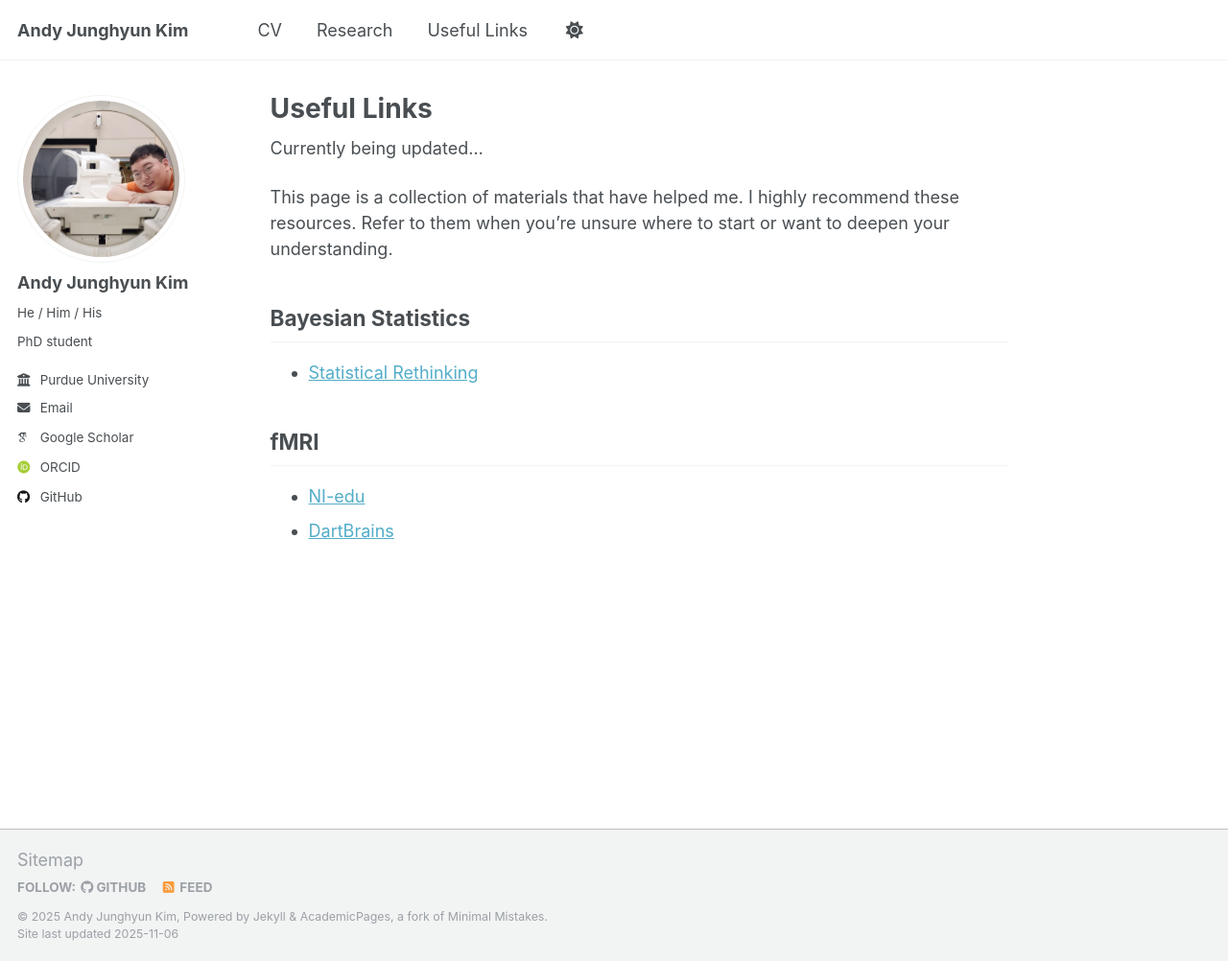
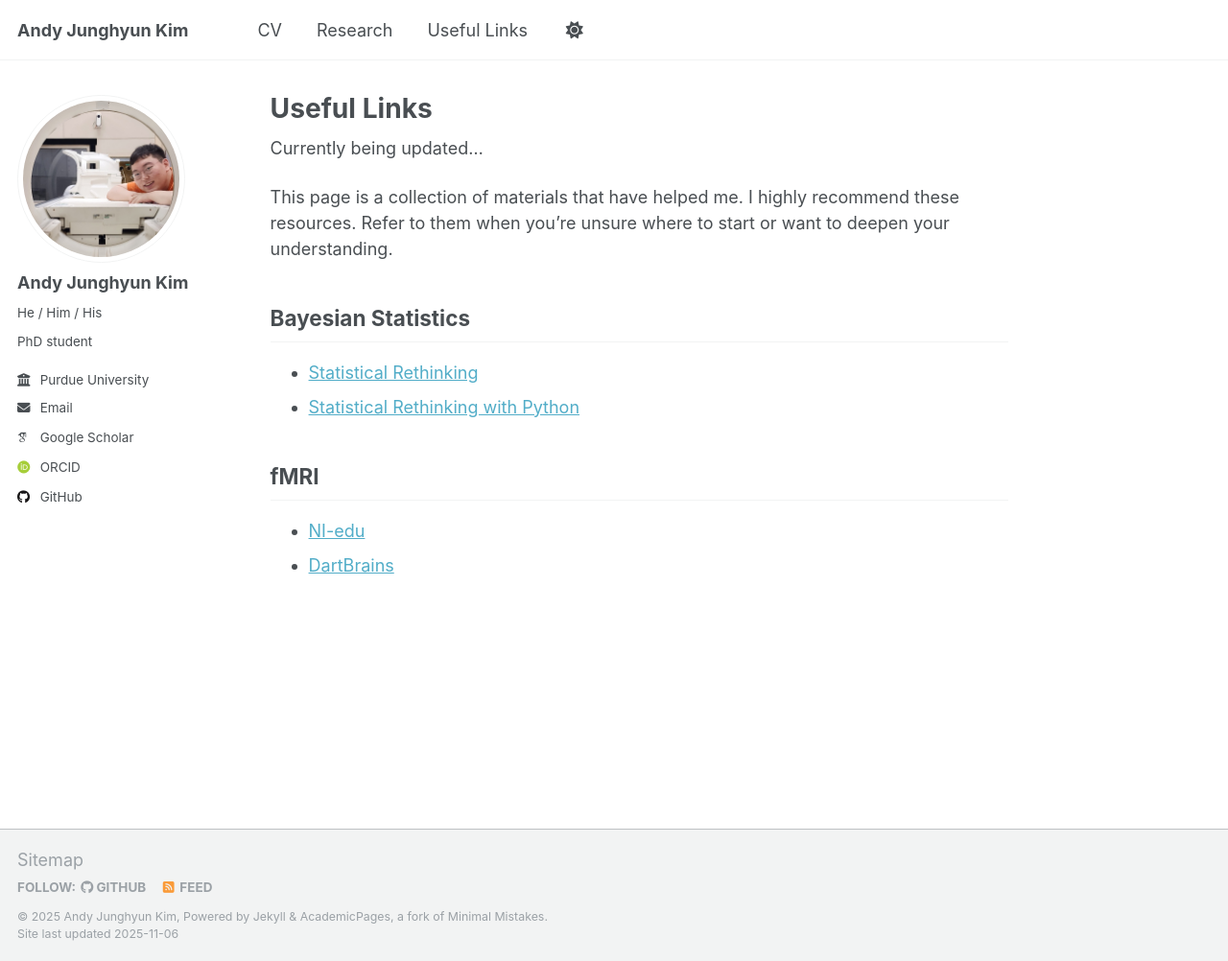
Before and after one commit to AndyJHKim/andyjhkim.github.io, a Jekyll site: the page built from _pages/useful-links.md, in a window 1280 px wide and 1002 px high. Shown: the whole window at 96% size. Built offline with Jekyll 4.4.1, drawn with Linux system fonts in a browser that asks for light colours; some web fonts are replaced.

Commit message:
Update useful-links.md

```diff
--- a/_pages/useful-links.md
+++ b/_pages/useful-links.md
@@ -13,6 +13,7 @@ This page is a collection of materials that have helped me. I highly recommend t
 
 ## Bayesian Statistics
 * [Statistical Rethinking](https://xcelab.net/rm/)
+* [Statistical Rethinking with Python](https://github.com/aloctavodia/Statistical-Rethinking-with-Python-and-PyMC3)
 
 ## fMRI
 * [NI-edu](https://lukas-snoek.com/NI-edu/)
```
